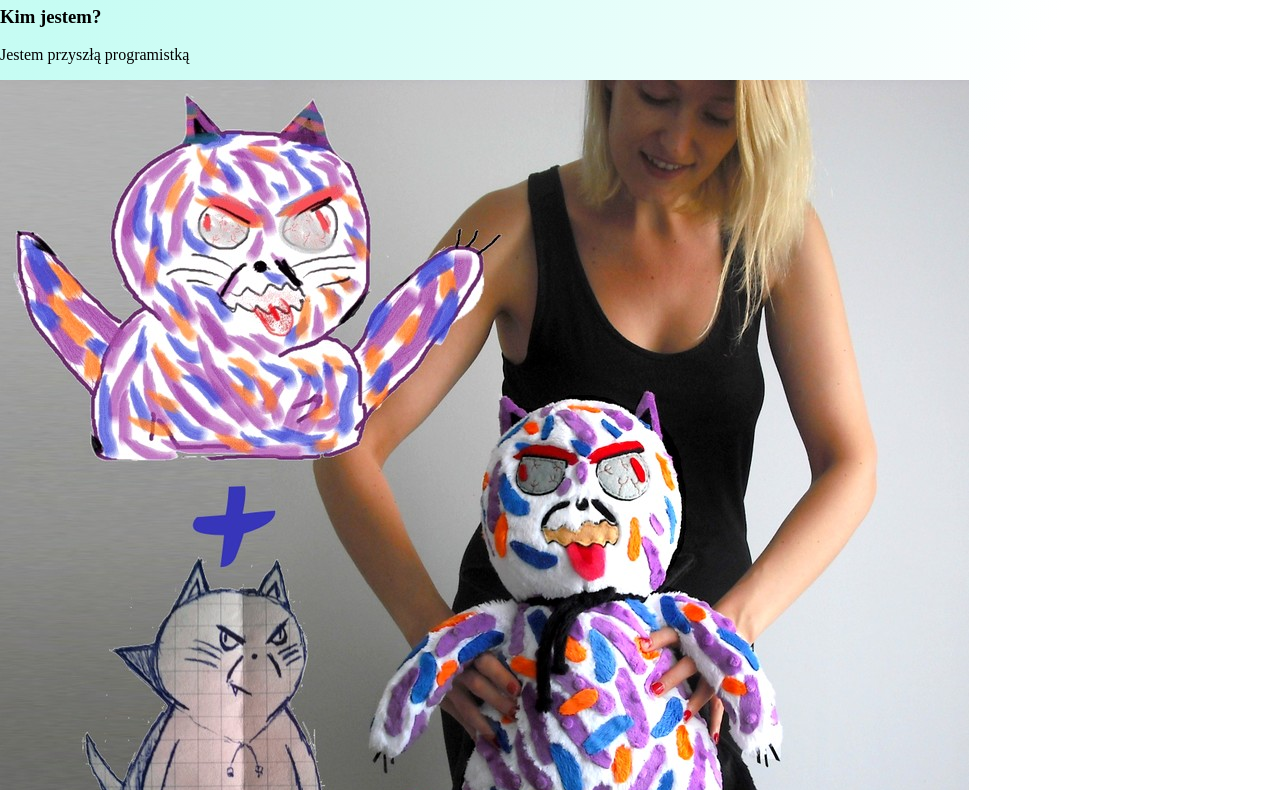
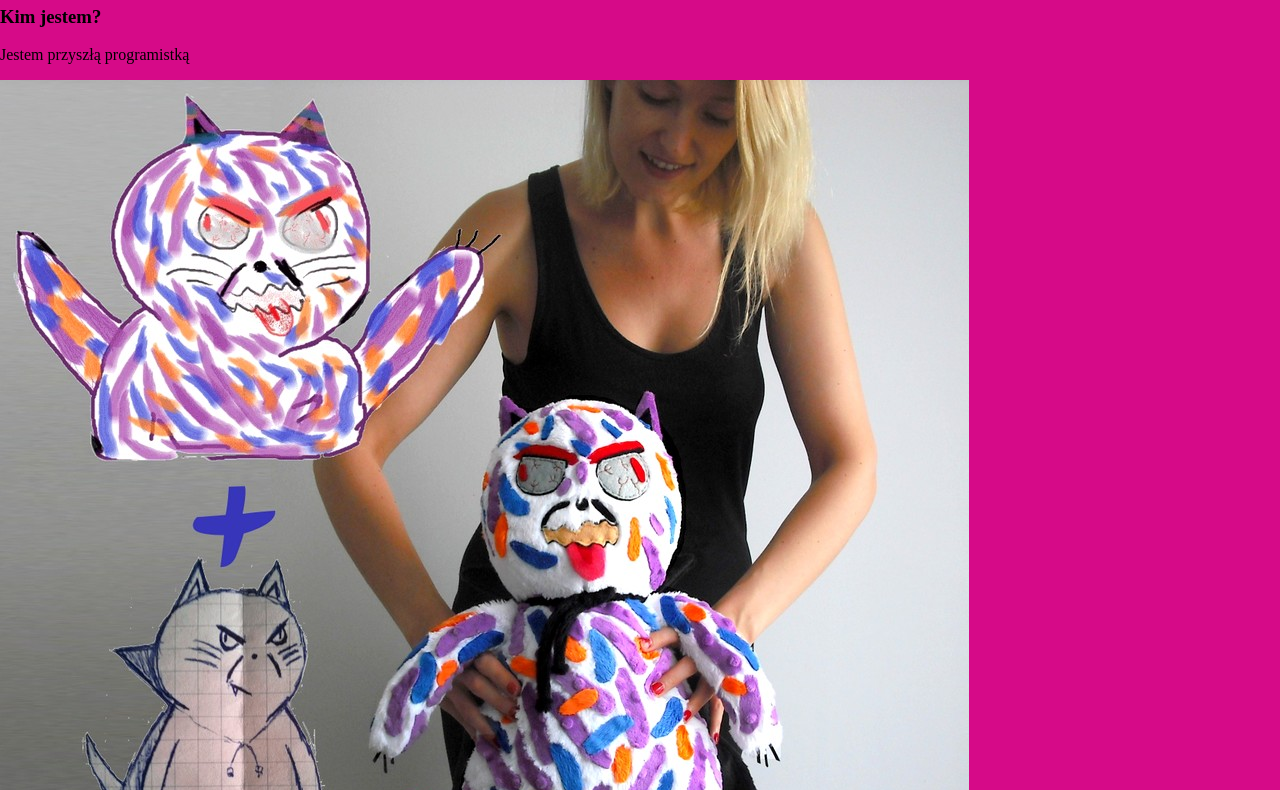
Before and after one commit to Kinga-Glogowska/homepage, a website: page index.html in a window 1280 px wide. Shown: the part 223-1013 px from the top of the page. Drawn offline with nearby package versions, Linux system fonts and the light colour scheme; files that its build step writes are made by us from their sources.

Commit message:
new background

```diff
--- a/scss/style.scss
+++ b/scss/style.scss
@@ -7,12 +7,8 @@ html {
 }
 
 body {
-  background: rgb(197, 252, 243);
-  background: linear-gradient(
-    118deg,
-    rgba(197, 252, 243, 0.9799554565701559) 9%,
-    rgba(255, 255, 255, 1) 58%
-  );
+  background: rgb(214, 10, 136);
+
   max-width: 1000px;
   margin-left: auto;
   margin-right: auto;
```
